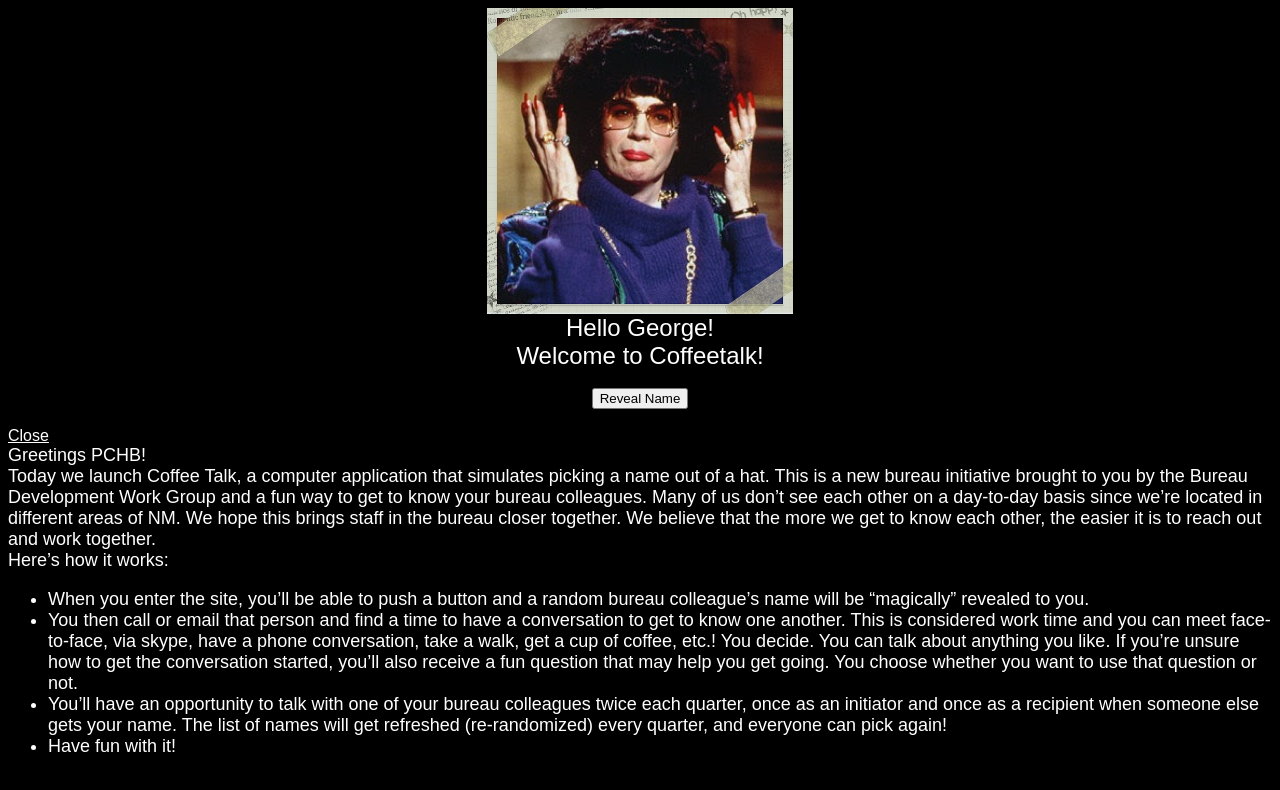
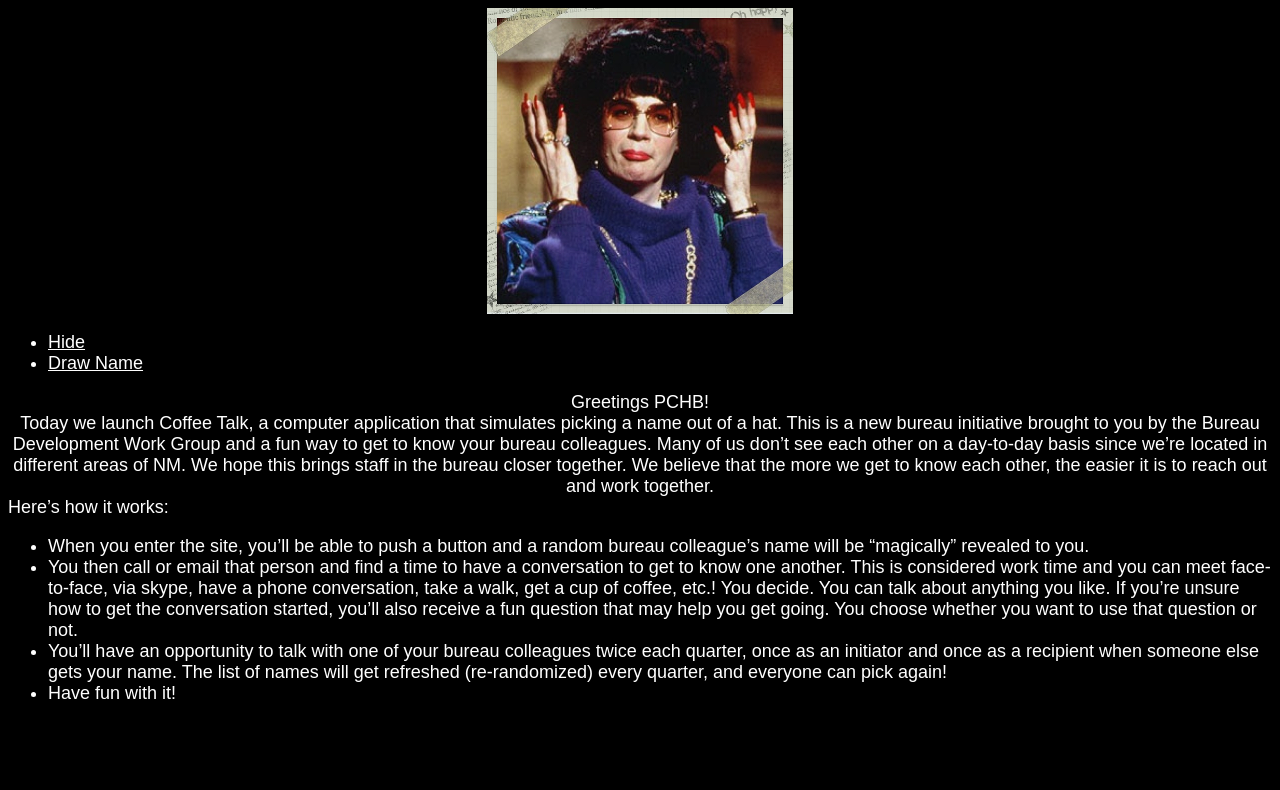
Before and after one commit to mrbenjones/coffeetalk-python, an Angular app in the folder src/main/angular/talk/: page /about in a window 1280 px wide. Shown: the top 790 px of the page. Built offline with nearby package versions, Linux system fonts and the light colour scheme.

Commit message:
Tweak Routes

```diff
--- a/src/main/angular/talk/src/app/about/about.component.html
+++ b/src/main/angular/talk/src/app/about/about.component.html
@@ -1,5 +1,10 @@
-<a [routerLink] = "['']" class="abt">Close</a>
+<div class="left-menu">
 
+<ul>
+  <li><a [routerLink] = "['']" class="abt">Hide</a></li>
+  <li><a [routerLink] = "['/call','aabbc']" class="abt">Draw Name</a></li>
+</ul>
+</div>
 
 <div class="pchb_greeting">Greetings PCHB!</div>
 
@@ -7,7 +12,7 @@
 </div>
 
 
-<div class="pchb">
+<div class="left-menu">
 Here’s how it works:
 <ul>
 <li>         When you enter the site, you’ll be able to push a button and a random bureau colleague’s name will be “magically” revealed to you.</li>
--- a/src/main/angular/talk/src/app/about/about.component.scss
+++ b/src/main/angular/talk/src/app/about/about.component.scss
@@ -16,3 +16,10 @@
   background-color:black;
   font-family: sans-serif;
 }
+
+
+.left-menu{
+  font-size: large;
+  font-family : sans-serif;
+  text-align: left;
+}
--- a/src/main/angular/talk/src/app/app.component.html
+++ b/src/main/angular/talk/src/app/app.component.html
@@ -3,11 +3,5 @@
   <div class ="orgname">
         {{vendor}}
     </div>
-  <app-namedraw></app-namedraw>
+<router-outlet></router-outlet>
 </div>
-
-
-
-
-
-<router-outlet></router-outlet>
--- a/src/main/angular/talk/src/app/app.component.ts
+++ b/src/main/angular/talk/src/app/app.component.ts
@@ -2,20 +2,14 @@ import {Component} from '@angular/core'
 import {ActivatedRoute,Params} from "@angular/router";
 import {CallService} from 'src/app/services/call.service';
 import {Subscription} from 'rxjs';
-import {Routes, RouterModule} from '@angular/router';
-import {AboutComponent} from "./about/about.component";
-import {NamedrawComponent} from "./namedraw/namedraw.component";
 
-const routes:Routes = [
-  {path: '', component:AboutComponent},
-  {path: 'call/:code' , component:NamedrawComponent}
-];
 
 @Component({
   selector: 'app-root',
   templateUrl: './app.component.html',
-  styleUrls: ['./app.component.css']
+  styleUrls: ['./app.component.css'],
 })
+
 
 export class AppComponent {
   vendor:string;
@@ -26,9 +20,9 @@ export class AppComponent {
   callService: CallService;
   sub: Subscription;
 
-  constructor(callservice: CallService, activatedRoute: ActivatedRoute) {
+  constructor(callservice: CallService, route:ActivatedRoute) {
+
     this.callService = callservice;
-    this.activatedRoute = activatedRoute;
   }
 
   ngOnInit() {
--- a/src/main/angular/talk/src/app/blank/blank.component.html
+++ b/src/main/angular/talk/src/app/blank/blank.component.html
@@ -1,2 +1,6 @@
-
-<a [routerLink] = "['about']" class="abt">About Coffeetalk</a>
+<div class="left-menu">
+<ul>
+  <li><a [routerLink] = "['about']" class="abt">About Coffeetalk</a></li>
+  <li><a [routerLink] = "['call','aabbc']" class="abt">Draw Name</a></li>
+</ul>
+  </div>
--- a/src/main/angular/talk/src/app/blank/blank.component.scss
+++ b/src/main/angular/talk/src/app/blank/blank.component.scss
@@ -16,3 +16,9 @@
   background-color:black;
   font-family: sans-serif;
 }
+
+.left-menu{
+  font-size: large;
+  font-family : sans-serif;
+  text-align: left;
+}
```
Also changed, not shown: src/main/angular/talk/src/app/app.module.ts (+4 -3 lines), 1 other file (tests, documents, lock files or other folders).
